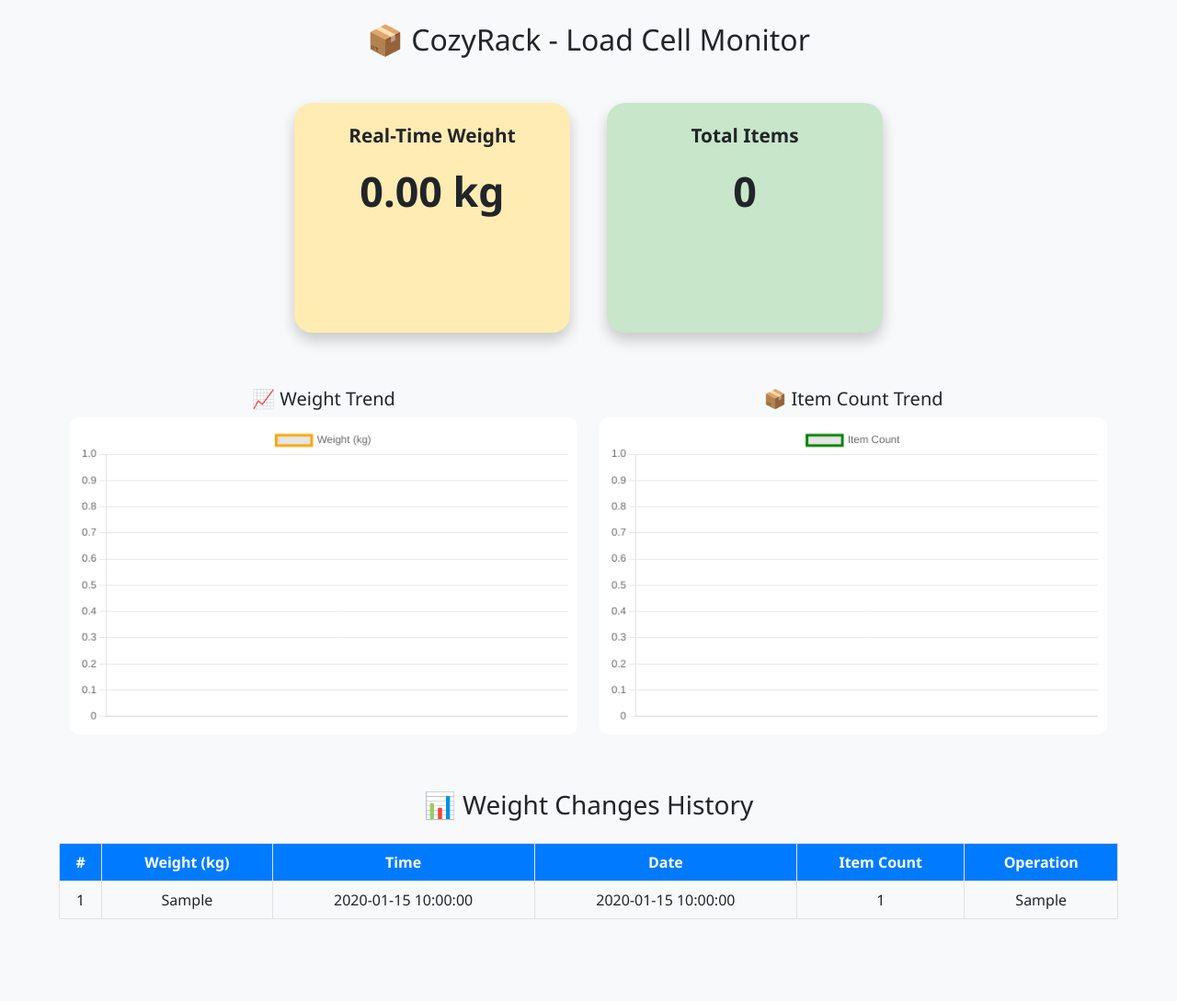
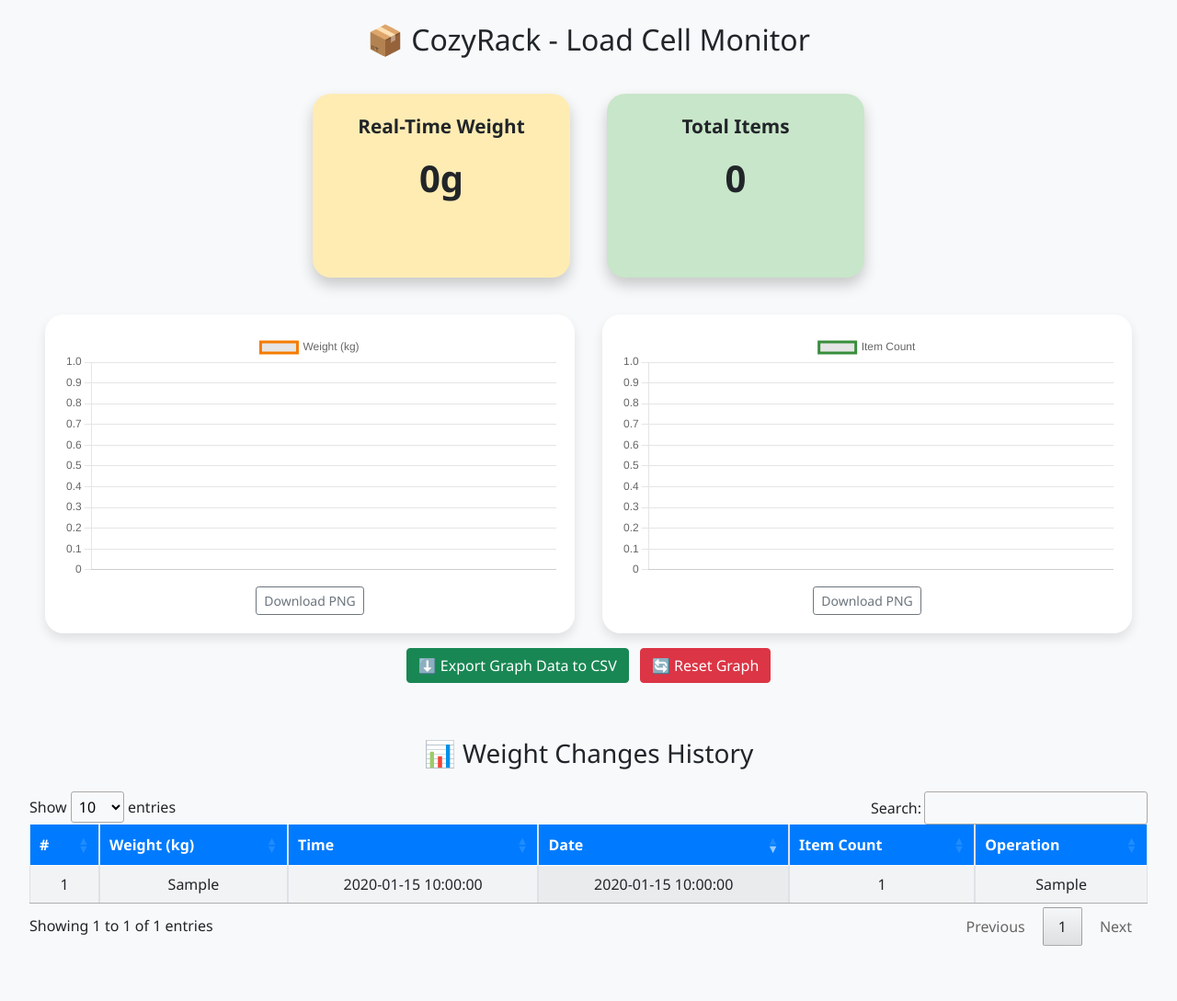
Before and after one commit to Evaj-hue/cozyrack-working-, a PHP site: page / in a window 1280 px wide. Shown: the whole page at 92% size. Before the commit the page ends 1000 px from the top, so only its background shows below. Run offline with PHP 8.4, Linux system fonts and the light colour scheme; tables that the repository leaves empty or names only in its code hold one stand-in row (values such as "Sample post"); some libraries are stand-ins or nearby versions.

Commit message:
excel and png feature

```diff
--- a/fetch_weight_changes.php
+++ b/fetch_weight_changes.php
@@ -1,18 +1,20 @@
 <?php
 include "config.php";
 
+// Connect to DB
 $conn = mysqli_connect($servername, $username, $password, $dbname);
 if (!$conn) {
     die("Connection failed: " . mysqli_connect_error());
 }
 
-$sql = "SELECT id, weight, time, date, item_count, operation FROM weight_changes ORDER BY id DESC";
+// Fetch the latest weight changes (limit to recent 10 entries, optional)
+$sql = "SELECT id, weight, time, date, item_count, operation FROM weight_changes ORDER BY id DESC LIMIT 10";
 $result = mysqli_query($conn, $sql);
 
-$output = "";
-if (mysqli_num_rows($result) > 0) {
+// Output HTML rows
+if ($result && mysqli_num_rows($result) > 0) {
     while ($row = mysqli_fetch_assoc($result)) {
-        $output .= "<tr>
+        echo "<tr>
                 <td>{$row['id']}</td>
                 <td>{$row['weight']}</td>
                 <td>{$row['time']}</td>
@@ -22,9 +24,8 @@ if (mysqli_num_rows($result) > 0) {
               </tr>";
     }
 } else {
-    $output = "<tr><td colspan='6'>No weight changes found.</td></tr>";
+    echo "<tr><td colspan='6'>No data available</td></tr>";
 }
 
-echo $output;
 mysqli_close($conn);
 ?>
--- a/index.php
+++ b/index.php
@@ -3,71 +3,32 @@
 <head>
   <meta charset="UTF-8" />
   <title>CozyRack - Load Cell Monitor</title>
-  <meta name="viewport" content="width=device-width, initial-scale=1.0" />
-
-  <!-- Bootstrap -->
-  <link href="https://cdn.jsdelivr.net/npm/bootstrap@5.0.2/dist/css/bootstrap.min.css" rel="stylesheet" />
+  <meta name="viewport" content="width=device-width, initial-scale=1.0"/>
+  <link href="https://cdn.jsdelivr.net/npm/bootstrap@5.0.2/dist/css/bootstrap.min.css" rel="stylesheet"/>
   <script src="https://cdnjs.cloudflare.com/ajax/libs/jquery/3.6.1/jquery.min.js"></script>
   <script src="https://cdn.jsdelivr.net/npm/chart.js"></script>
+  <script src="https://cdn.datatables.net/1.13.4/js/jquery.dataTables.min.js"></script>
+  <link rel="stylesheet" href="https://cdn.datatables.net/1.13.4/css/jquery.dataTables.min.css">
 
   <style>
-    body {
-      background-color: #f8f9fa;
-      font-family: 'Segoe UI', sans-serif;
-    }
-
-    .monitor {
-      display: flex;
-      justify-content: center;
-      gap: 40px;
-      margin-top: 50px;
-    }
-
-    .card-box {
-      width: 300px;
-      height: 250px;
-      border-radius: 20px;
-      padding: 20px;
-      box-shadow: 0 8px 16px rgba(0,0,0,0.2);
-      text-align: center;
-    }
-
+    body { background-color: #f8f9fa; font-family: 'Segoe UI', sans-serif; }
+    .monitor { display: flex; justify-content: center; gap: 40px; margin-top: 40px; flex-wrap: wrap; }
+    .card-box { width: 280px; height: 200px; border-radius: 20px; padding: 20px; box-shadow: 0 8px 16px rgba(0,0,0,0.2); text-align: center; }
     .weight-box { background-color: #ffecb3; }
     .item-box { background-color: #c8e6c9; }
-
-    .label {
-      font-size: 1.3rem;
-      font-weight: bold;
-      margin-bottom: 10px;
-    }
-
-    .value {
-      font-size: 2.8rem;
-      font-weight: bold;
-    }
-
-    .table-container, .graph-container {
-      margin: 60px auto;
-      width: 90%;
-    }
-
-    .table th {
-      background-color: #007bff;
-      color: white;
-    }
-
-    canvas {
-      background: #ffffff;
-      border-radius: 10px;
-      padding: 10px;
-    }
+    .label { font-size: 1.3rem; font-weight: bold; margin-bottom: 10px; }
+    .value { font-size: 2.5rem; font-weight: bold; }
+    .table-container { margin: 60px auto; width: 95%; }
+    .table th { background-color: #007bff; color: white; }
+    .graph-row { display: flex; justify-content: center; gap: 30px; flex-wrap: wrap; margin-top: 40px; }
+    .graph-box { width: 45%; min-width: 300px; background: #fff; padding: 20px; border-radius: 20px; box-shadow: 0 6px 12px rgba(0,0,0,0.1); text-align: center; }
   </style>
 </head>
 <body>
 
   <h2 class="text-center mt-4">📦 CozyRack - Load Cell Monitor</h2>
 
-  <!-- Real-time boxes -->
+  <!-- Real-time Display -->
   <div class="monitor">
     <div class="card-box weight-box">
       <div class="label">Real-Time Weight</div>
@@ -80,21 +41,28 @@
   </div>
 
   <!-- Graphs -->
-  <div class="graph-container row">
-    <div class="col-md-6">
-      <h5 class="text-center">📈 Weight Trend</h5>
-      <canvas id="weightChart" height="200"></canvas>
+  <div class="chart-container">
+    <div class="graph-row">
+      <div class="graph-box">
+        <canvas id="weightChart"></canvas>
+        <button class="btn btn-sm btn-outline-secondary mt-2" onclick="downloadChart(weightChart, 'weight-chart')">Download PNG</button>
       </div>
-    <div class="col-md-6">
-      <h5 class="text-center">📦 Item Count Trend</h5>
-      <canvas id="itemChart" height="200"></canvas>
+      <div class="graph-box">
+        <canvas id="itemChart"></canvas>
+        <button class="btn btn-sm btn-outline-secondary mt-2" onclick="downloadChart(itemChart, 'item-chart')">Download PNG</button>
       </div>
     </div>
 
-  <!-- Weight changes table -->
+    <div class="text-center mt-3">
+      <button class="btn btn-success me-2" onclick="exportGraphData()">⬇️ Export Graph Data to CSV</button>
+      <button class="btn btn-danger" onclick="resetGraphs()">🔄 Reset Graph</button>
+    </div>
+  </div>
+
+  <!-- Table -->
   <div class="table-container">
     <h3 class="text-center mb-4">📊 Weight Changes History</h3>
-    <table class="table table-bordered text-center">
+    <table id="changesTable" class="display table table-bordered text-center">
       <thead>
         <tr>
           <th>#</th>
@@ -106,82 +74,128 @@
         </tr>
       </thead>
       <tbody id="weightChangesTable">
-        <!-- AJAX content -->
+        <!-- Filled via fetch_weight_changes.php -->
       </tbody>
     </table>
   </div>
 
   <script>
-    let lastWeight = 0;
-    let lastItemCount = 0;
-    const tolerance = 0.05;
+    let lastWeight = 0, lastItems = 0;
+    let weightChart, itemChart;
+    const weightData = [], itemData = [], labels = [];
 
-    const weightData = {
-      labels: [],
+    function initCharts() {
+      const ctx1 = document.getElementById('weightChart').getContext('2d');
+      const ctx2 = document.getElementById('itemChart').getContext('2d');
+
+      weightChart = new Chart(ctx1, {
+        type: 'line',
+        data: {
+          labels: labels,
           datasets: [{
             label: 'Weight (kg)',
-        data: [],
-        fill: false,
-        borderColor: 'orange',
-        tension: 0.1
+            data: weightData,
+            borderColor: '#f57c00',
+            tension: 0.3,
+            fill: false
           }]
-    };
+        }
+      });
 
-    const itemData = {
-      labels: [],
+      itemChart = new Chart(ctx2, {
+        type: 'line',
+        data: {
+          labels: labels,
           datasets: [{
             label: 'Item Count',
-        data: [],
-        fill: false,
-        borderColor: 'green',
-        tension: 0.1
+            data: itemData,
+            borderColor: '#388e3c',
+            tension: 0.3,
+            fill: false
           }]
-    };
+        }
+      });
+    }
 
-    const weightChart = new Chart(document.getElementById('weightChart'), {
-      type: 'line',
-      data: weightData,
-    });
+    function resetGraphs() {
+      labels.length = 0;
+      weightData.length = 0;
+      itemData.length = 0;
+      weightChart.update();
+      itemChart.update();
+    }
 
-    const itemChart = new Chart(document.getElementById('itemChart'), {
-      type: 'line',
-      data: itemData,
-    });
+    function downloadChart(chart, filename) {
+      const link = document.createElement('a');
+      link.href = chart.toBase64Image();
+      const today = new Date().toISOString().slice(0, 10);
+      link.download = `rack_chart_data_${today}_${filename}.png`;
 
-    function refreshData() {
-      $.get('getvalue.php', function (res) {
-        const data = JSON.parse(res);
-        const newWeight = parseFloat(data.weight);
-        const newItemCount = parseInt(data.item_count);
-        const timestamp = new Date().toLocaleTimeString();
+      link.click();
+    }
 
-        $('#weight').text(newWeight.toFixed(2) + ' kg');
-        $('#items').text(newItemCount);
+    function exportGraphData() {
+      let csv = 'Time,Weight (kg),Item Count\n';
+      for (let i = 0; i < labels.length; i++) {
+        csv += `${labels[i]},${weightData[i]},${itemData[i]}\n`;
+      }
 
-        // Only update graphs if significant change
-        if (Math.abs(newWeight - lastWeight) >= tolerance || newItemCount !== lastItemCount) {
-          weightData.labels.push(timestamp);
-          weightData.datasets[0].data.push(newWeight);
+      const blob = new Blob([csv], { type: 'text/csv' });
+      const url = URL.createObjectURL(blob);
+      const a = document.createElement('a');
+      a.href = url;
+      const today = new Date().toISOString().slice(0, 10);
+      a.download = `rack_data_${today}.csv`;
 
-          itemData.labels.push(timestamp);
-          itemData.datasets[0].data.push(newItemCount);
+      a.click();
+      URL.revokeObjectURL(url);
+    }
+
+    function refreshDisplay() {
+      $.get('getvalue.php', function (data) {
+        const parsed = JSON.parse(data);
+        const weightValue = parseFloat(parsed.weight);
+        const itemCount = parseInt(parsed.item_count);
+        const now = new Date();
+        const timeStr = now.toLocaleTimeString();
+
+        $('#weight').text(parsed.weight);
+        $('#items').text(itemCount);
+
+        if (Math.abs(weightValue - lastWeight) >= 0.05 || itemCount !== lastItems) {
+          labels.push(timeStr);
+          weightData.push(weightValue);
+          itemData.push(itemCount);
+
+          if (labels.length > 10) {
+            labels.shift();
+            weightData.shift();
+            itemData.shift();
+          }
 
           weightChart.update();
           itemChart.update();
 
-          lastWeight = newWeight;
-          lastItemCount = newItemCount;
+          lastWeight = weightValue;
+          lastItems = itemCount;
         }
       });
 
-      $.get('fetch_weight_changes.php', function (html) {
-        $('#weightChangesTable').html(html);
+      $('#weightChangesTable').load('fetch_weight_changes.php', function () {
+        if (!$.fn.DataTable.isDataTable('#changesTable')) {
+          $('#changesTable').DataTable({
+            order: [[3, 'desc']], // Default sort by Date descending
+            destroy: true
+          });
+        }
       });
     }
 
-    setInterval(refreshData, 2000); // Check every 2s, but only update if significant
-    refreshData();
+    $(document).ready(function () {
+      initCharts();
+      refreshDisplay();
+      setInterval(refreshDisplay, 5000);
+    });
   </script>
-
 </body>
 </html>
```
Lines whose indentation alone changed are shown as unchanged.
